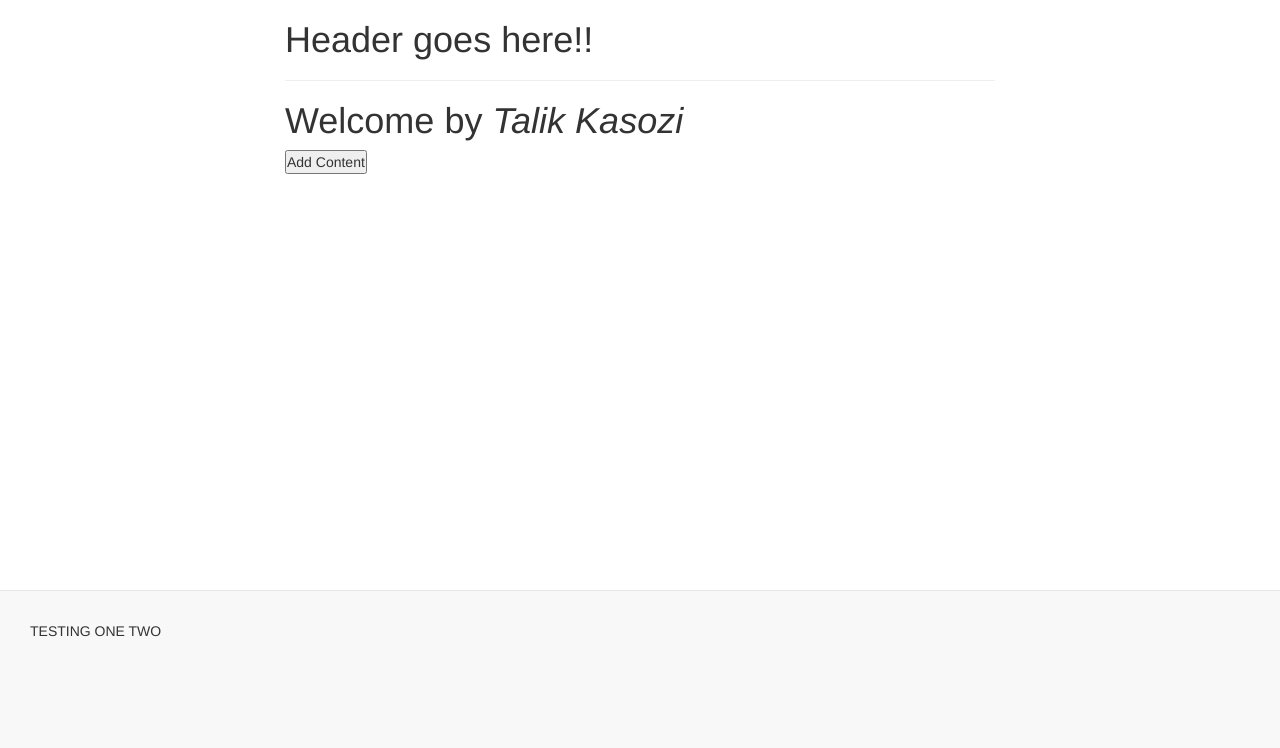
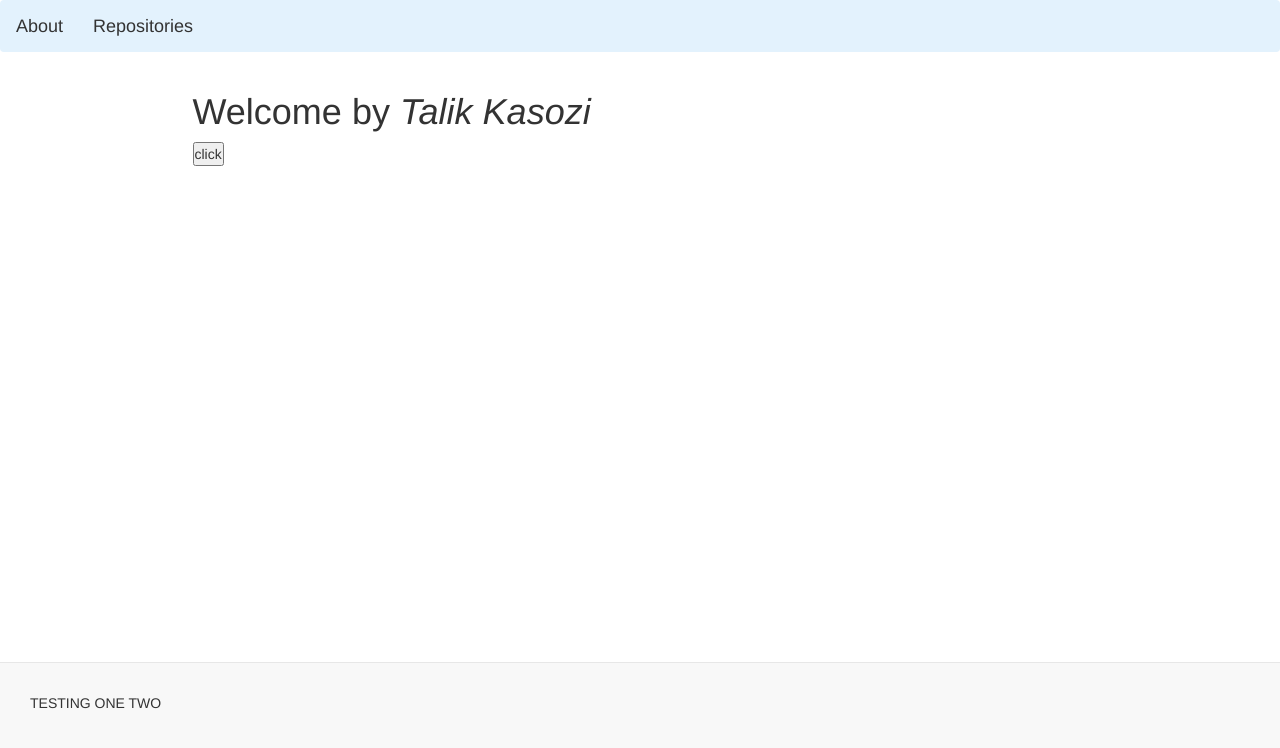
Before and after one commit to tkasozi/Front-End-Foundations, a React app: page / in a window 1280 px wide. Built offline with nearby package versions, Linux system fonts and the light colour scheme.

Commit message:
fully workng stage

```diff
--- a/public/index.html
+++ b/public/index.html
@@ -24,6 +24,7 @@
         crossorigin="anonymous">
   </head>
   <body>
+    <header id="header"></header>
     <section id="content" class="page-wrapper"></section>
     <!--
       This HTML file is a template.
--- a/src/index.css
+++ b/src/index.css
@@ -5,6 +5,9 @@
 html,body{
     min-height: 100%;
 }
+/**
+Sticky footer css
+*/
 .page-wrapper {
     min-height: 100vh;
     /* equal to footer height */
@@ -17,3 +20,8 @@ html,body{
 .site-footer, .page-wrapper:after{
     height: 21rem;
 }
+/* end of sticky footer css */
+
+.header{
+    background-color: #e3f2fd;
+}
--- a/src/index.js
+++ b/src/index.js
@@ -1,6 +1,7 @@
 import React, {Component} from 'react';
 import ReactDOM from 'react-dom';
 import './index.css';
+import {Header} from './js/header.js';
 import {Main} from './js/MainContent.js';
 import {Footer} from './js/footer.js';
 
@@ -11,22 +12,21 @@ class App extends Component {
            <section className="App">
                <section className="container">
                     <section className="col-md-12">
-                        <div className="col-md-2"></div>
-                        <section className="col-md-8">
-                            <section className="header">
-                                <h1>Header goes here!!</h1>
-                                <hr/>
-                            </section>
+                        <div className="col-md-1"></div>
+                        <section className="col-md-10">
                             <Main />
                         </section>
-                        <div className="col-md-2"></div>
+                        <div className="col-md-1"></div>
                     </section>
                 </section>
             </section>
         );
     }
 }
-
+ReactDOM.render(
+    <Header />,
+    document.getElementById('header')
+);
 ReactDOM.render(
     <App />,
     document.getElementById('content')
--- a/src/js/MainContent.js
+++ b/src/js/MainContent.js
@@ -3,10 +3,9 @@ import React from 'react';
 export class Main extends React.Component{
     render(){
         return(
-            <div>
+            <div className="content">
                 <h1> Welcome by <em>Talik Kasozi </em> </h1>
-                <button id="add">Add Content</button>
-                <div class="content"></div>
+                <button id="add">click</button>
             </div>
         );
     }
--- /dev/null
+++ b/src/js/header.js
@@ -0,0 +1,12 @@
+import React from 'react';
+
+export class Header extends React.Component{
+    render(){
+        return(
+                <nav id="header" className="navbar sticky-top navbar-light header">
+                    <span className="navbar-brand">About</span>
+                    <span id="repo" className=" navbar-brand">Repositories</span>
+                </nav>
+        );
+    }
+}
```
Also changed, not shown: public/about.json (added, +15 -0 lines), public/script.js (+9 -0 lines).
